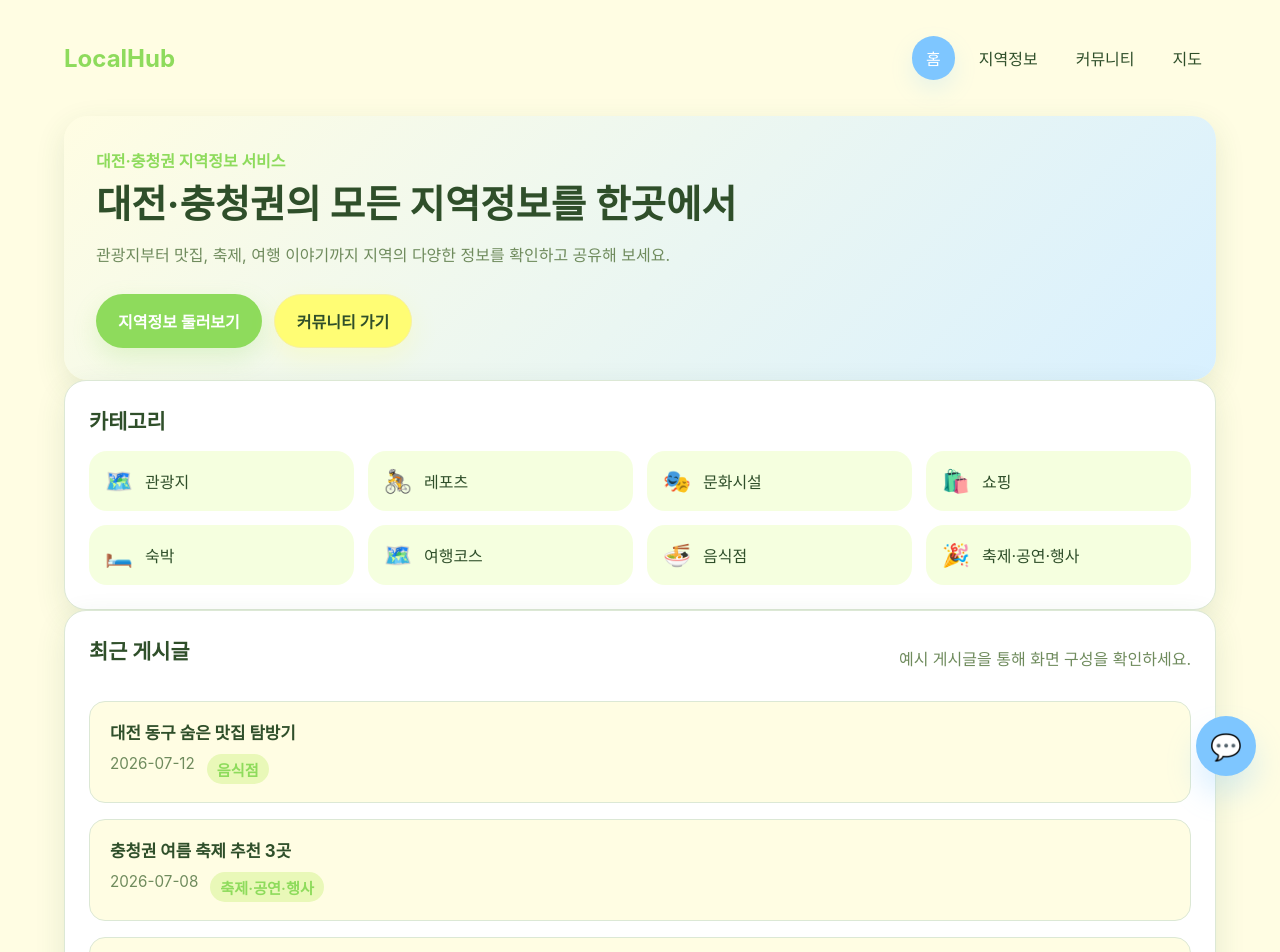
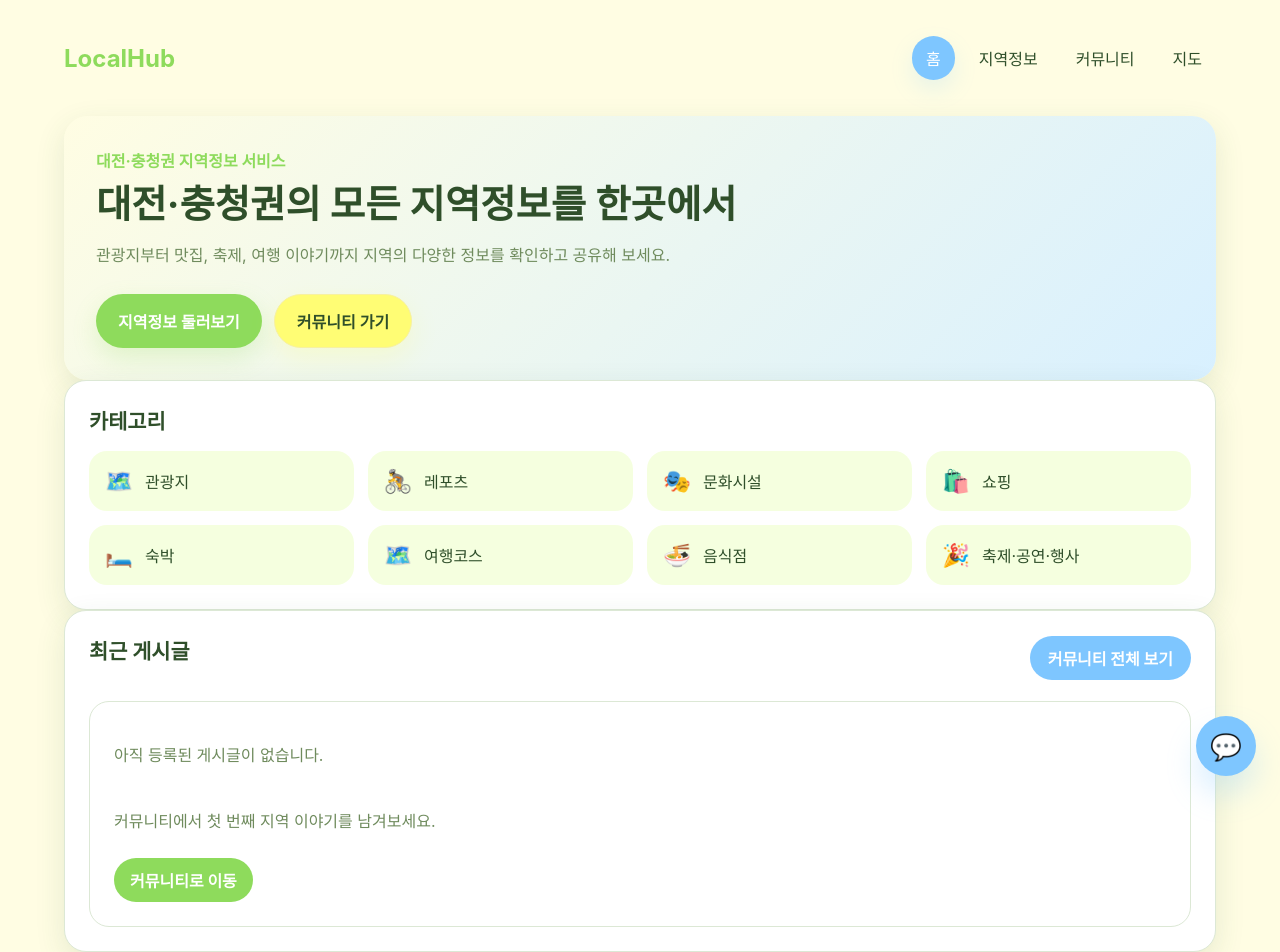
Before and after one commit to lijjjeonga0204-boop/VibeTeamBread, a Vue app: page / in a window 1280 px wide. Shown: the top 952 px of the page. Built offline with nearby package versions, Linux system fonts and the light colour scheme.

Commit message:
feat: community recent function added

```diff
--- a/src/services/boardService.js
+++ b/src/services/boardService.js
@@ -160,3 +160,22 @@ export function deletePost(postId, password) {
   savePosts(nextPosts)
   return existingPost
 }
+
+export function getRecentPosts(limit = 3) {
+  let safeLimit = Number(limit)
+  if (!Number.isFinite(safeLimit) || safeLimit < 1) {
+    safeLimit = 3
+  }
+
+  return getPosts()
+    .slice(0, safeLimit)
+    .map((post) => ({
+      id: post.id,
+      title: post.title,
+      category: post.category,
+      content: post.content,
+      author: post.author,
+      createdAt: post.createdAt,
+      updatedAt: post.updatedAt,
+    }))
+}
--- a/src/style.css
+++ b/src/style.css
@@ -1481,3 +1481,77 @@ a {
 .board-selected-post-title {
   font-weight: 700;
 }
+
+.home-posts-more {
+  display: inline-flex;
+  align-items: center;
+  justify-content: center;
+  padding: 10px 18px;
+  border-radius: 999px;
+  background: var(--accent);
+  color: white;
+  font-weight: 700;
+  transition: background 0.2s ease, transform 0.2s ease;
+}
+
+.home-posts-more:hover {
+  transform: translateY(-1px);
+}
+
+.home-posts-loading {
+  margin: 18px 0 0;
+  color: var(--text-muted);
+}
+
+.home-posts-error {
+  margin: 18px 0 0;
+  color: #c23e00;
+  font-weight: 700;
+}
+
+.home-posts-empty {
+  display: grid;
+  gap: 10px;
+  padding: 24px;
+  border-radius: 20px;
+  background: var(--surface);
+  border: 1px solid var(--border);
+  color: var(--text-muted);
+}
+
+.home-posts-empty-link {
+  display: inline-flex;
+  align-items: center;
+  justify-content: center;
+  width: fit-content;
+  padding: 10px 16px;
+  border-radius: 999px;
+  background: var(--primary);
+  color: white;
+  font-weight: 700;
+  text-decoration: none;
+}
+
+.home-post-preview {
+  margin: 0;
+  color: #5f7a5b;
+  line-height: 1.7;
+  white-space: pre-wrap;
+  word-break: break-word;
+}
+
+.home-post-author {
+  color: var(--text-muted);
+}
+
+@media (max-width: 680px) {
+  .section-header {
+    flex-direction: column;
+    align-items: flex-start;
+    gap: 12px;
+  }
+
+  .home-posts-more {
+    width: 100%;
+  }
+}
--- a/src/views/HomeView.vue
+++ b/src/views/HomeView.vue
@@ -1,4 +1,7 @@
 <script setup>
+import { onMounted, ref } from 'vue'
+import { getRecentPosts } from '../services/boardService.js'
+
 const categories = [
   { key: 'attractions', emoji: '🗺️', label: '관광지' },
   { key: 'leisure', emoji: '🚴', label: '레포츠' },
@@ -7,14 +10,57 @@ const categories = [
   { key: 'accommodations', emoji: '🛏️', label: '숙박' },
   { key: 'courses', emoji: '🗺️', label: '여행코스' },
   { key: 'restaurants', emoji: '🍜', label: '음식점' },
-  { key: 'festivals', emoji: '🎉', label: '축제·공연·행사' }
+  { key: 'festivals', emoji: '🎉', label: '축제·공연·행사' },
 ]
 
-const recentPosts = [
-  { title: '대전 동구 숨은 맛집 탐방기', date: '2026-07-12', category: '음식점' },
-  { title: '충청권 여름 축제 추천 3곳', date: '2026-07-08', category: '축제·공연·행사' },
-  { title: '아이들과 함께 가기 좋은 문화시설', date: '2026-07-05', category: '문화시설' }
-]
+const recentPosts = ref([])
+const isPostsLoading = ref(false)
+const postsErrorMessage = ref('')
+
+function getPostPreview(content) {
+  if (!content) {
+    return ''
+  }
+
+  const trimmed = String(content).replace(/\s+/g, ' ').trim()
+  if (trimmed.length <= 80) {
+    return trimmed
+  }
+  return `${trimmed.slice(0, 80)}...`
+}
+
+function formatPostDate(dateString) {
+  const date = new Date(dateString)
+  if (Number.isNaN(date.getTime())) {
+    return '날짜 정보 없음'
+  }
+
+  return new Intl.DateTimeFormat('ko-KR', {
+    year: 'numeric',
+    month: '2-digit',
+    day: '2-digit',
+  }).format(date)
+}
+
+async function loadRecentPosts() {
+  isPostsLoading.value = true
+  postsErrorMessage.value = ''
+
+  try {
+    recentPosts.value = getRecentPosts(3)
+  } catch (error) {
+    postsErrorMessage.value =
+      error instanceof Error
+        ? error.message
+        : '최근 게시글을 불러오는 중 오류가 발생했습니다.'
+  } finally {
+    isPostsLoading.value = false
+  }
+}
+
+onMounted(() => {
+  loadRecentPosts()
+})
 </script>
 
 <template>
@@ -46,8 +92,8 @@ const recentPosts = [
           :to="{
             path: '/places',
             query: {
-                    category: item.key
-                }
+              category: item.key,
+            },
           }"
           class="category-card"
           :aria-label="`${item.label} 지역정보 보기`"
@@ -61,16 +107,47 @@ const recentPosts = [
     <section class="posts-section">
       <div class="section-header">
         <h2>최근 게시글</h2>
-        <p>예시 게시글을 통해 화면 구성을 확인하세요.</p>
+        <RouterLink to="/board" class="home-posts-more">
+          커뮤니티 전체 보기
+        </RouterLink>
       </div>
-      <div class="posts-list">
-        <article v-for="post in recentPosts" :key="post.title" class="post-card">
+
+      <p v-if="isPostsLoading" class="home-posts-loading">
+        최근 게시글을 불러오는 중입니다.
+      </p>
+
+      <p v-if="postsErrorMessage" class="home-posts-error">
+        {{ postsErrorMessage }}
+      </p>
+
+      <div v-if="!isPostsLoading && !postsErrorMessage">
+        <div v-if="recentPosts.length === 0" class="home-posts-empty">
+          <p>아직 등록된 게시글이 없습니다.</p>
+          <p>커뮤니티에서 첫 번째 지역 이야기를 남겨보세요.</p>
+          <RouterLink to="/board" class="home-posts-empty-link">
+            커뮤니티로 이동
+          </RouterLink>
+        </div>
+
+        <div v-else class="posts-list">
+          <article
+            v-for="post in recentPosts"
+            :key="post.id"
+            class="post-card"
+          >
+            <span class="post-category">{{ post.category }}</span>
             <h3>{{ post.title }}</h3>
+            <p class="home-post-preview">
+              {{ getPostPreview(post.content) }}
+            </p>
             <div class="post-meta">
-            <span>{{ post.date }}</span>
-            <span class="post-category">{{ post.category }}</span>
+              <span class="home-post-author">
+                {{ post.author || '익명' }}
+              </span>
+              <span>{{ formatPostDate(post.createdAt) }}</span>
             </div>
           </article>
+        </div>
       </div>
     </section>
   </div>
```
Lines whose indentation alone changed are shown as unchanged.
